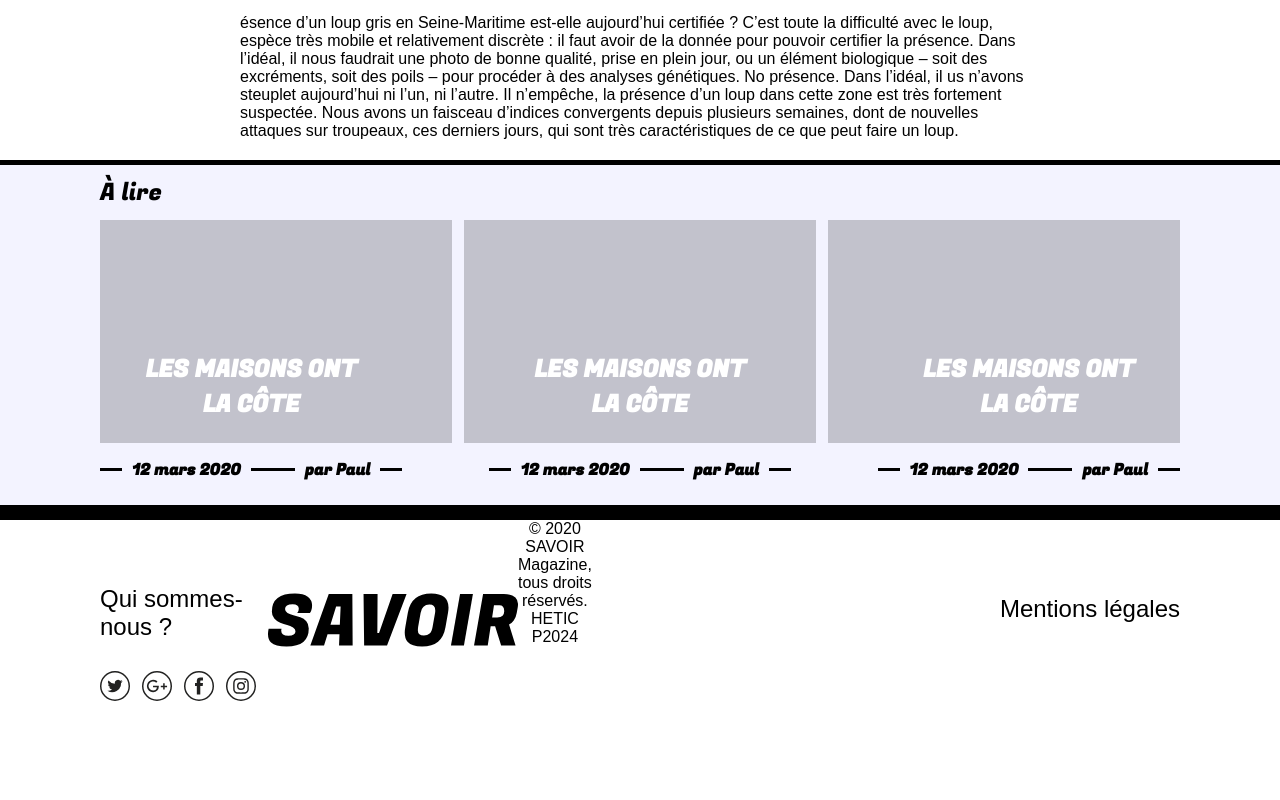
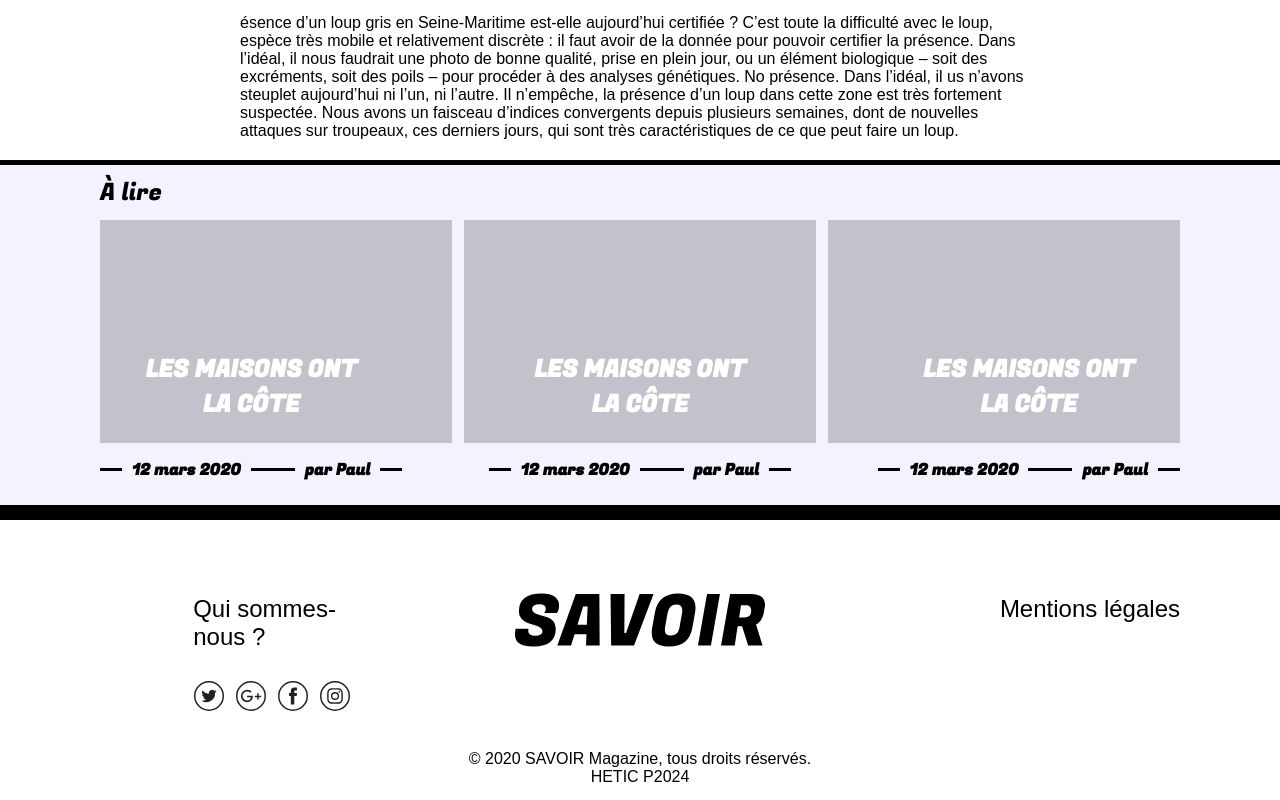
Before and after one commit to RobinB-dev/savoir, a website: page article.html in a window 1280 px wide. Shown: the part 838-1638 px from the top of the page. Before the commit the page ends 1608 px from the top, so only its background shows below. Drawn offline with Linux system fonts and the light colour scheme.

Commit message:
:rocket: Month change number to text

```diff
--- a/article.html
+++ b/article.html
@@ -115,8 +115,9 @@
         </div>
     </div>
     <footer class="footer">
-        <div class="footerContainer">
-            <div>
+        <div class="footerContainer wrapContainer">
+            <div class="whoContainer">
+                <div class="whoContainer2">
                     <span class="who">Qui sommes-nous ?</span>
                     <div class="logoContainer">
                         <a href="#"><img class="icon" src="./assets/images/twitter.svg" alt="twitter icon"></a>
@@ -125,7 +126,9 @@
                         <a href="#"><img class="icon" src="./assets/images/instagram.svg" alt="instagram icon"></a>
                     </div>
                 </div>
+            </div>
             <div class="copyright">
+                <div>
                     <div class="savoirLogo">
                         <img src="./assets/header/savoir.svg">
                     </div>
@@ -138,8 +141,11 @@
                         </div>
                     </div>
                 </div>
+            </div>
+            <div class="linkContainer">
                 <div class="link">
                     <a href="#" class="linkFooter">Mentions légales</a>
+                </div>
             </div>
         </div>
     </footer>
--- a/scripts/main.js
+++ b/scripts/main.js
@@ -5,14 +5,68 @@ const clickable_things_elem = document.querySelectorAll("a")
 let x = -50
 let y = -50
 
+let monthTable = [
+    {
+      monthNb: '1',
+      monthName: 'Janvier'
+    },
+    {
+    monthNb: '2',
+    monthName: 'Fevrier'
+    },
+    {
+      monthNb: '3',
+      monthName: 'Mars'
+    },
+    {
+    monthNb: '4',
+    monthName: 'Avril'
+    },
+    {
+      monthNb: '5',
+      monthName: 'Mai'
+    },
+    {
+    monthNb: '6',
+    monthName: 'Juin'
+    },
+    {
+      monthNb: '7',
+      monthName: 'Juillet'
+    },
+    {
+    monthNb: '8',
+    monthName: 'Aout'
+    },
+    {
+      monthNb: '9',
+      monthName: 'Septembre'
+    },
+    {
+    monthNb: '10',
+    monthName: 'Octobre'
+    },
+    {
+      monthNb: '11',
+      monthName: 'Novembre'
+    },
+    {
+    monthNb: '12',
+    monthName: 'Decembre'
+    }
+]
+
+
 const current_date_data = new Date()
 
 function getDateString() {
     let month = current_date_data.getMonth() + 1
+    const searchMonth = monthTable.find(search => search.monthNb == month ).monthName
+
     let day = current_date_data.getDate()
     let year = current_date_data.getFullYear()
-    return `${day <= 9 ? '0' + day : day}/
-            ${month <= 9 ? '0' + month : month}/
+    return `${day <= 9 ? '0' + day : day}
+            ${searchMonth <= 9 ? '0' + searchMonth : searchMonth}
             ${year}`
 }
 
--- a/styles/style.css
+++ b/styles/style.css
@@ -66,6 +66,7 @@ header {
     width: 30%;
     display: flex;
     justify-content: center;
+    text-transform: uppercase;
 }
 
 .headerTitle3{
```
Also changed, not shown: whorwe.html (+6 -0 lines). Lines whose indentation alone changed are shown as unchanged.
